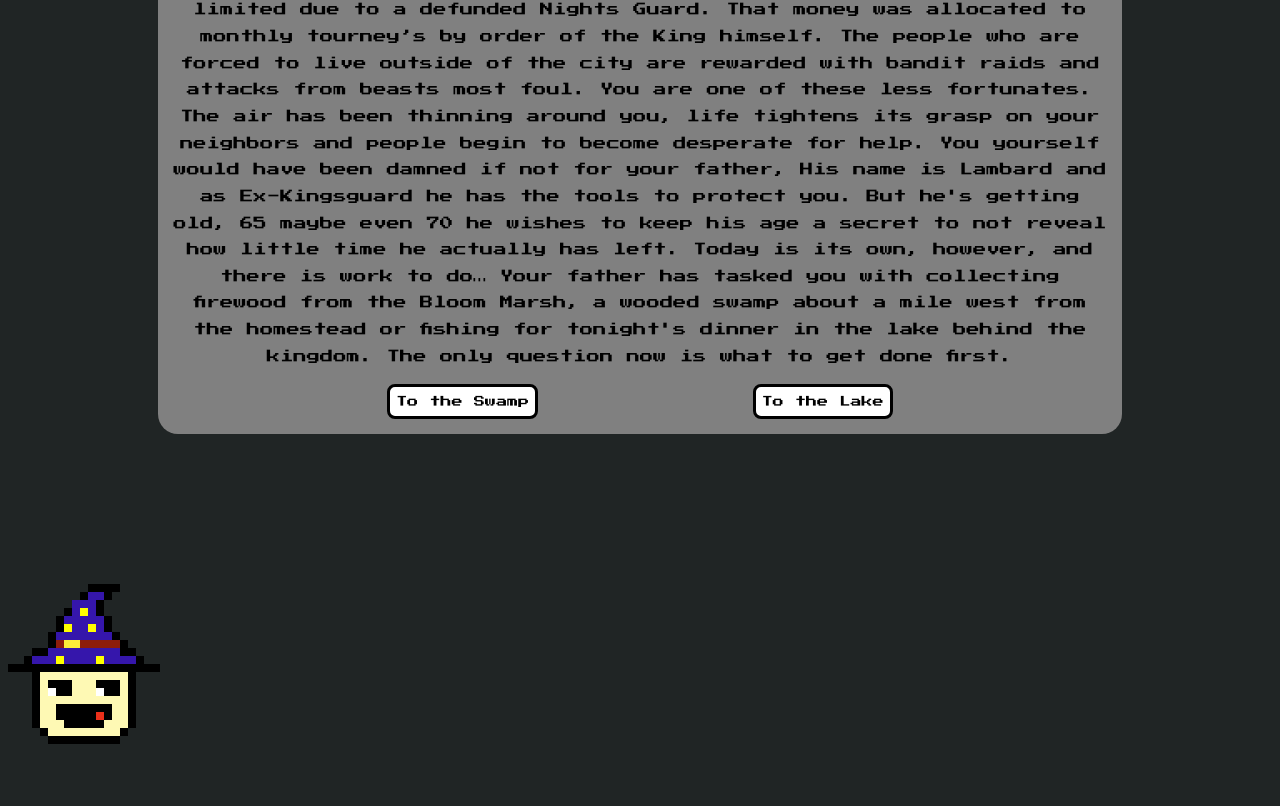
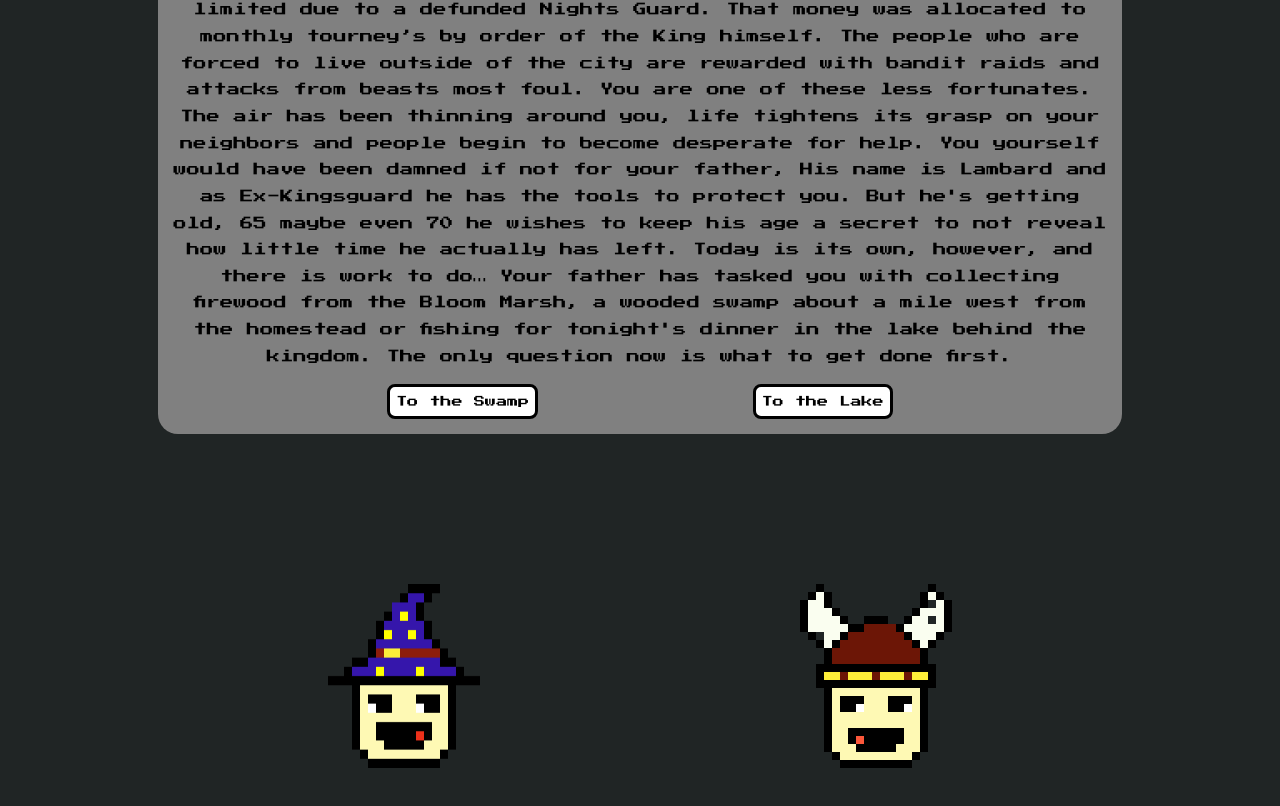
Before and after one commit to EricSokolowski/pick-your-own-adventure, a website: page index.html in a window 1280 px wide. Shown: the part 341-1147 px from the top of the page. Before the commit the page ends 1097 px from the top, so only its background shows below. Drawn offline with nearby package versions, Linux system fonts and the light colour scheme.

Commit message:
add image styling

```diff
--- a/css/style.css
+++ b/css/style.css
@@ -37,3 +37,8 @@ body {
   line-height: 2;
 
 }
+#img-section {
+  display: flex;
+  justify-content: space-evenly;
+  margin-bottom: 100px;
+}
--- a/js/app.js
+++ b/js/app.js
@@ -37,6 +37,7 @@ function showChapter(chapterIdx){
   chapter.images.forEach(function(image){
     const pic = document.createElement('img')
     pic.src = image
+    pic.classList.add('image')
     imgSec.appendChild(pic)
   })
   chapter.options.forEach(function(option){
--- a/js/data.js
+++ b/js/data.js
@@ -14,6 +14,7 @@ const chapters = [
     ],
     images: [
       '../assets/download-2.png',
+      '../assets/download-1.png',
   ]
   },
   {
```
